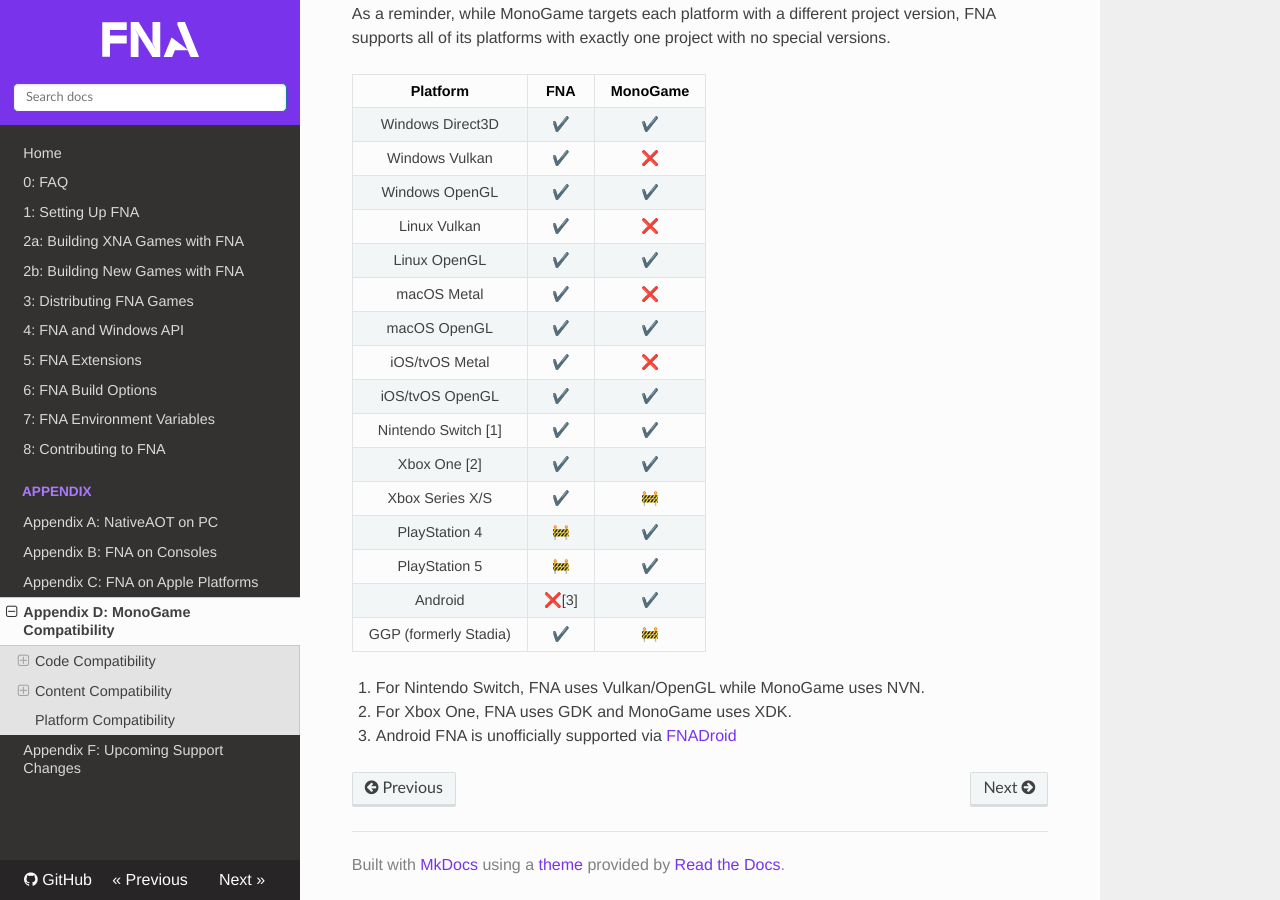
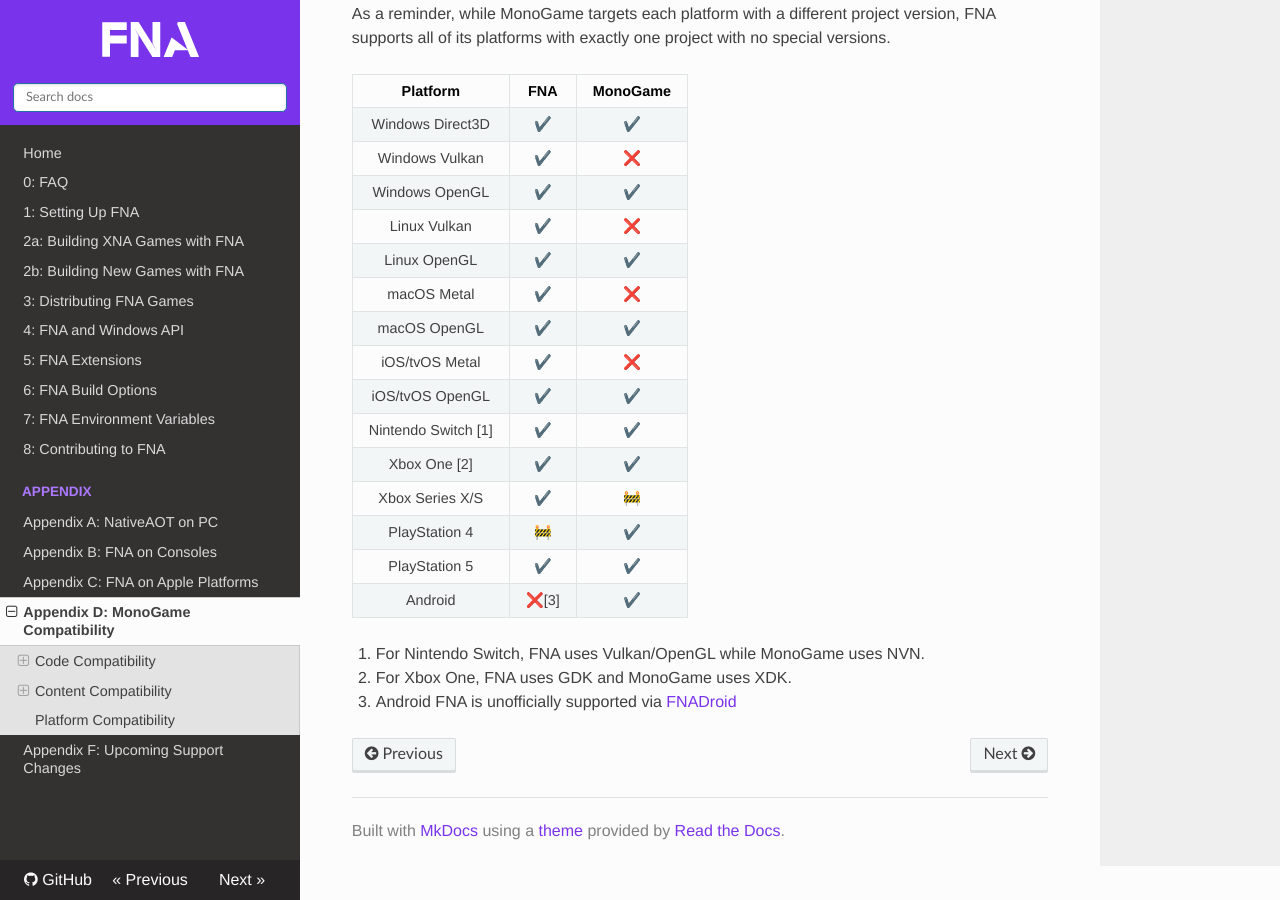
Before and after one commit to FNA-XNA/docs, an MkDocs documentation site: the page built from docs/appendix/Appendix-D:-MonoGame.md, in a window 1280 px wide and 900 px high, scrolled down 2400 px. Built offline with MkDocs 1.6.1, drawn with Linux system fonts in a browser that asks for light colours; nearby versions of some CDN libraries.

Commit message:
PS5 is no longer under construction!
Also lolrip Stadia

```diff
--- a/docs/appendix/Appendix-D:-MonoGame.md
+++ b/docs/appendix/Appendix-D:-MonoGame.md
@@ -70,9 +70,8 @@
 | Xbox One        [2]| ✔️                   | ✔️                  |
 | Xbox Series X/S    | ✔️                   | 🚧                 |
 | PlayStation 4      | 🚧                  | ✔️                  |
-| PlayStation 5      | 🚧                  | ✔️                  |
+| PlayStation 5      | ✔️                  | ✔️                  |
 | Android            | ❌[3]               | ✔️                  |
-| GGP (formerly Stadia)      | ✔️           | 🚧                 |
 
 1. For Nintendo Switch, FNA uses Vulkan/OpenGL while MonoGame uses NVN.
 2. For Xbox One, FNA uses GDK and MonoGame uses XDK.
```
